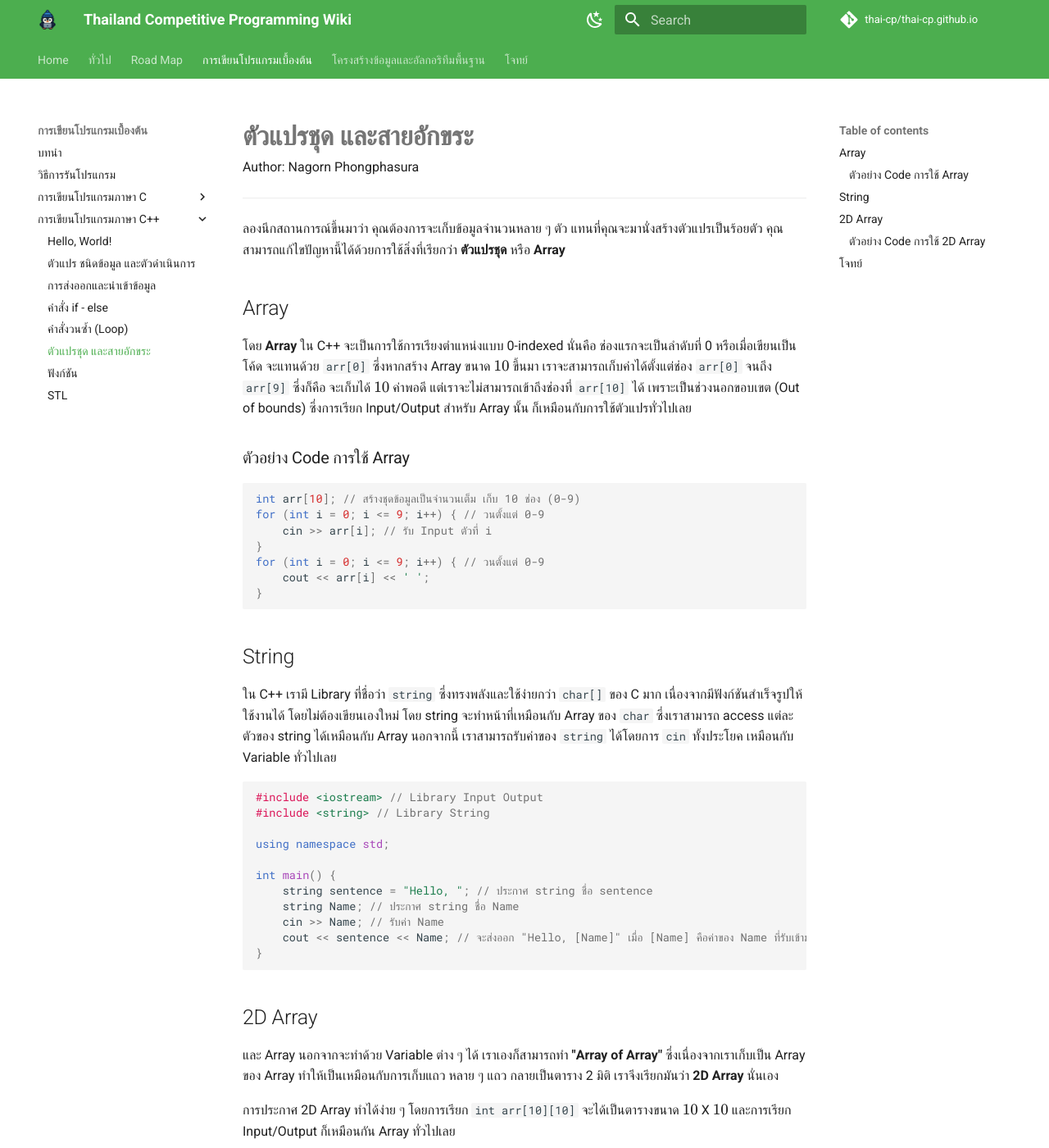
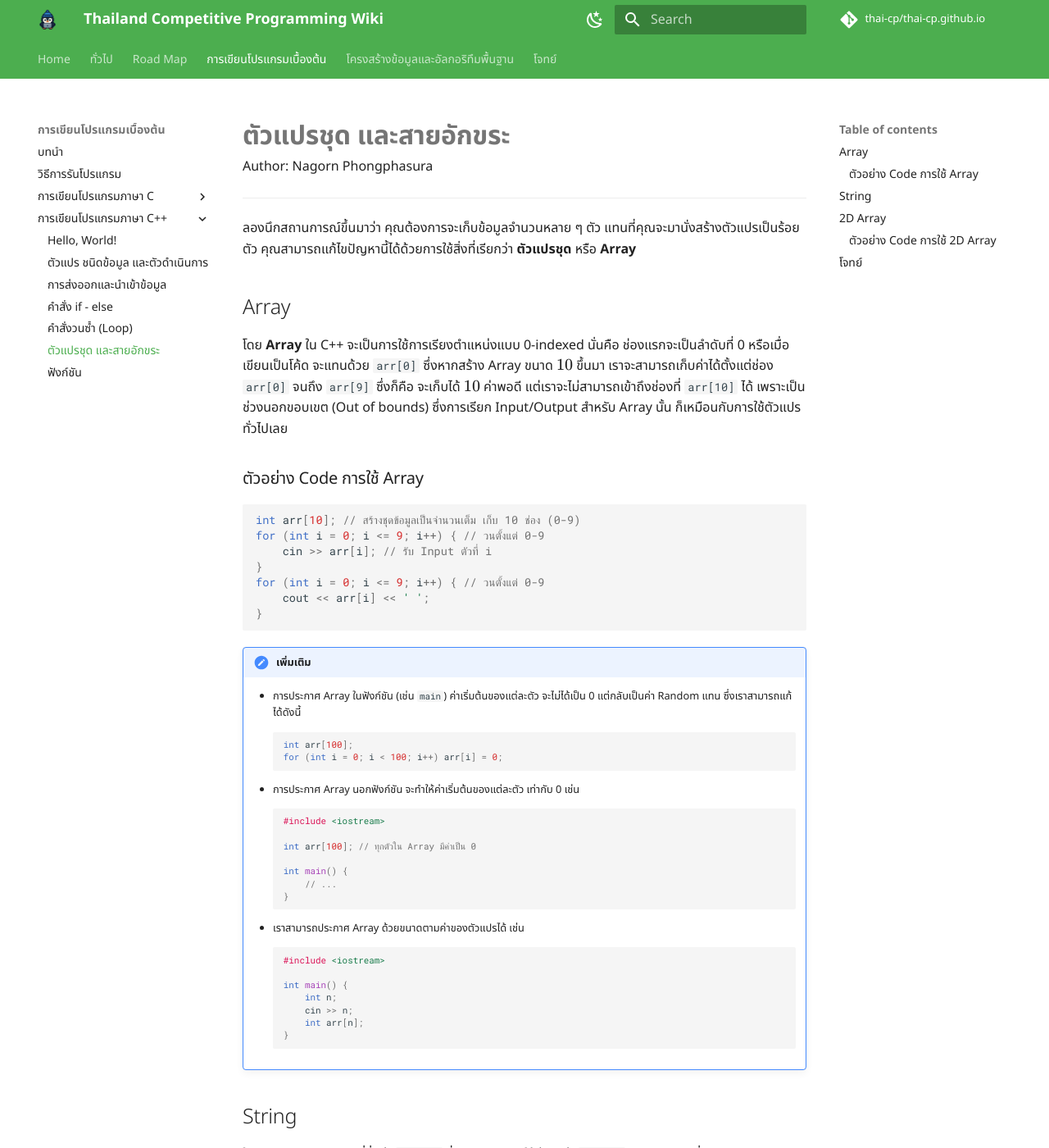
Before and after one commit to thai-cp/thai-cp.github.io, an MkDocs documentation site: the page built from docs/prog-basic/cpp/array.md, in a window 1280 px wide and 1400 px high. Shown: the whole window at 82% size. Built offline with MkDocs 1.6.1 and Material for MkDocs 9.7.7, drawn with Linux system fonts in a browser that asks for light colours; comment, search, counter and statistics services are not loaded.

````diff
--- a/docs/prog-basic/cpp/array.md
+++ b/docs/prog-basic/cpp/array.md
@@ -22,6 +22,33 @@ for (int i = 0; i <= 9; i++) { // วนตั้งแต่ 0-9
     cout << arr[i] << ' ';
 }
 ```
+
+!!! note "เพิ่มเติม"
+    - การประกาศ Array ในฟังก์ชัน (เช่น `main`) ค่าเริ่มต้นของแต่ละตัว จะไม่ได้เป็น 0 แต่กลับเป็นค่า Random แทน ซึ่งเราสามารถแก้ได้ดังนี้
+    ```cpp
+    int arr[100];
+    for (int i = 0; i < 100; i++) arr[i] = 0;
+    ```
+    - การประกาศ Array นอกฟังก์ชัน จะทำให้ค่าเริ่มต้นของแต่ละตัว เท่ากับ 0 เช่น
+    ```cpp
+    #include <iostream>
+
+    int arr[100]; // ทุกตัวใน Array มีค่าเป็น 0
+
+    int main() {
+        // ...
+    }
+    ```
+    - เราสามารถประกาศ Array ด้วยขนาดตามค่าของตัวแปรได้ เช่น
+    ```cpp
+    #include <iostream>
+
+    int main() {
+        int n;
+        cin >> n;
+        int arr[n];
+    }
+    ```
 
 ## String
 
--- a/mkdocs.yml
+++ b/mkdocs.yml
@@ -27,10 +27,10 @@ nav:
       - คำสั่ง if - else: prog-basic/cpp/if-else.md
       - คำสั่งวนซ้ำ (Loop): prog-basic/cpp/loops.md
       - ตัวแปรชุด และสายอักขระ: prog-basic/cpp/array.md
-      - ฟังก์ชัน: prog-basic/cpp/function.md
-      - STL : prog-basic/cpp/stl.md
+      - ฟังก์ชัน: prog-basic/cpp/function.md_in_html
   - โครงสร้างข้อมูลและอัลกอริทึมพื้นฐาน:
       - Complexity Analysis: dsa-basic/complexity.md
+      - Intro to Data Structures: dsa-basic/intro-ds.md
       - Binary Search: dsa-basic/binary-search.md
       - Sorting Algorithms: dsa-basic/sorting.md
       - Stack: dsa-basic/stack.md
@@ -42,6 +42,8 @@ theme:
   custom_dir: overrides
   logo: assets/logo.png
   favicon: assets/logo.png
+  font:
+    text: "Noto Sans Thai"
   palette:
     - scheme: default
       primary: green
````
Also changed, not shown: docs/dsa-basic/intro-ds.md (added, +135 -0 lines), docs/prog-basic/c/array.md (+27 -0 lines).
